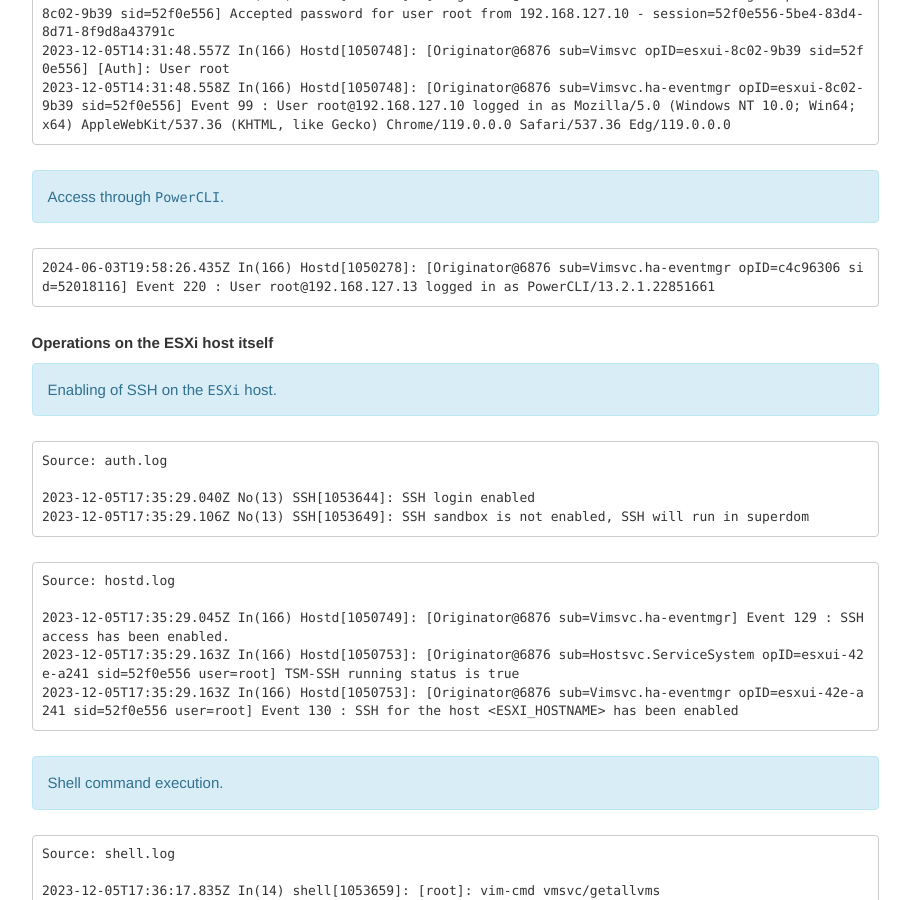
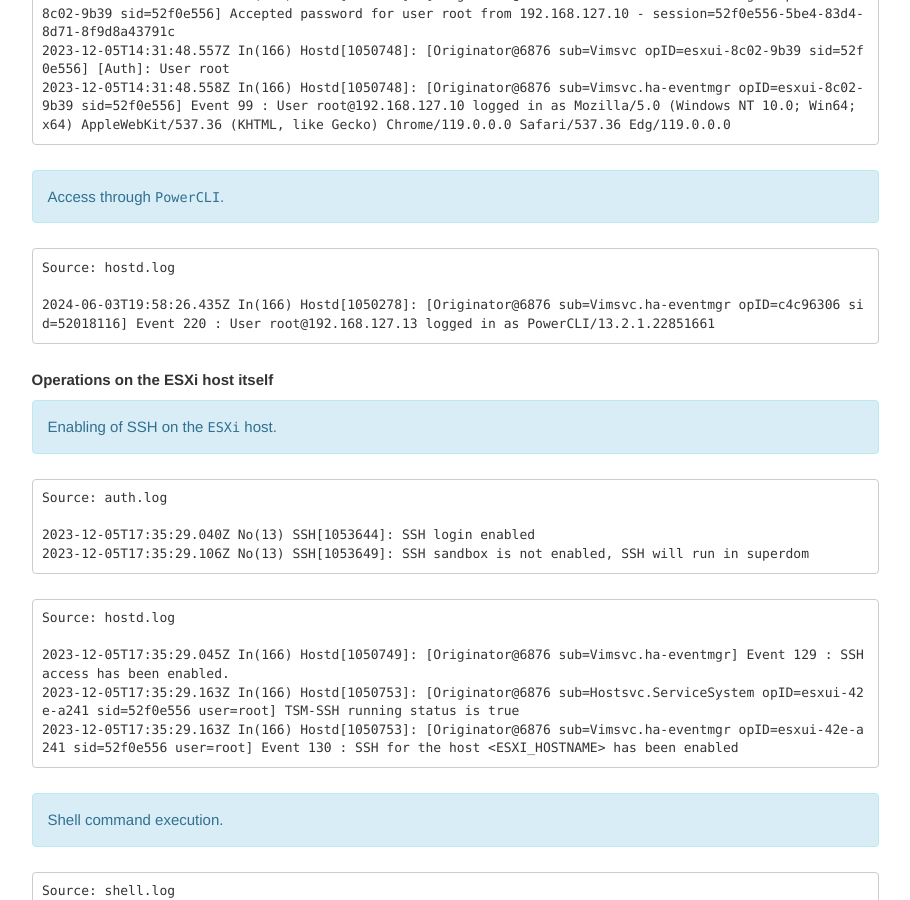
Before and after one commit to Qazeer/artefacts.help, a Jekyll site: the page built from pages/linux/appliances/vmware_esxi.md, in a window 1280 px wide and 900 px high, scrolled down 3355 px. Shown: the whole window, without its empty margins (331-1241 px from the left). Built offline with Jekyll 4.4.1, drawn with Linux system fonts in a browser that asks for light colours; comment, search, counter and statistics services are not loaded.

Commit message:
[Artefact] VMware ESXi - Add the missing hostd.log source

````diff
--- a/pages/linux/appliances/vmware_esxi.md
+++ b/pages/linux/appliances/vmware_esxi.md
@@ -96,6 +96,8 @@ Source: hostd.log
 {% include note.html content="Access through `PowerCLI`." %}
 
 ```
+Source: hostd.log
+
 2024-06-03T19:58:26.435Z In(166) Hostd[1050278]: [Originator@6876 sub=Vimsvc.ha-eventmgr opID=c4c96306 sid=52018116] Event 220 : User root@192.168.127.13 logged in as PowerCLI/13.2.1.22851661
 ```
 
````
